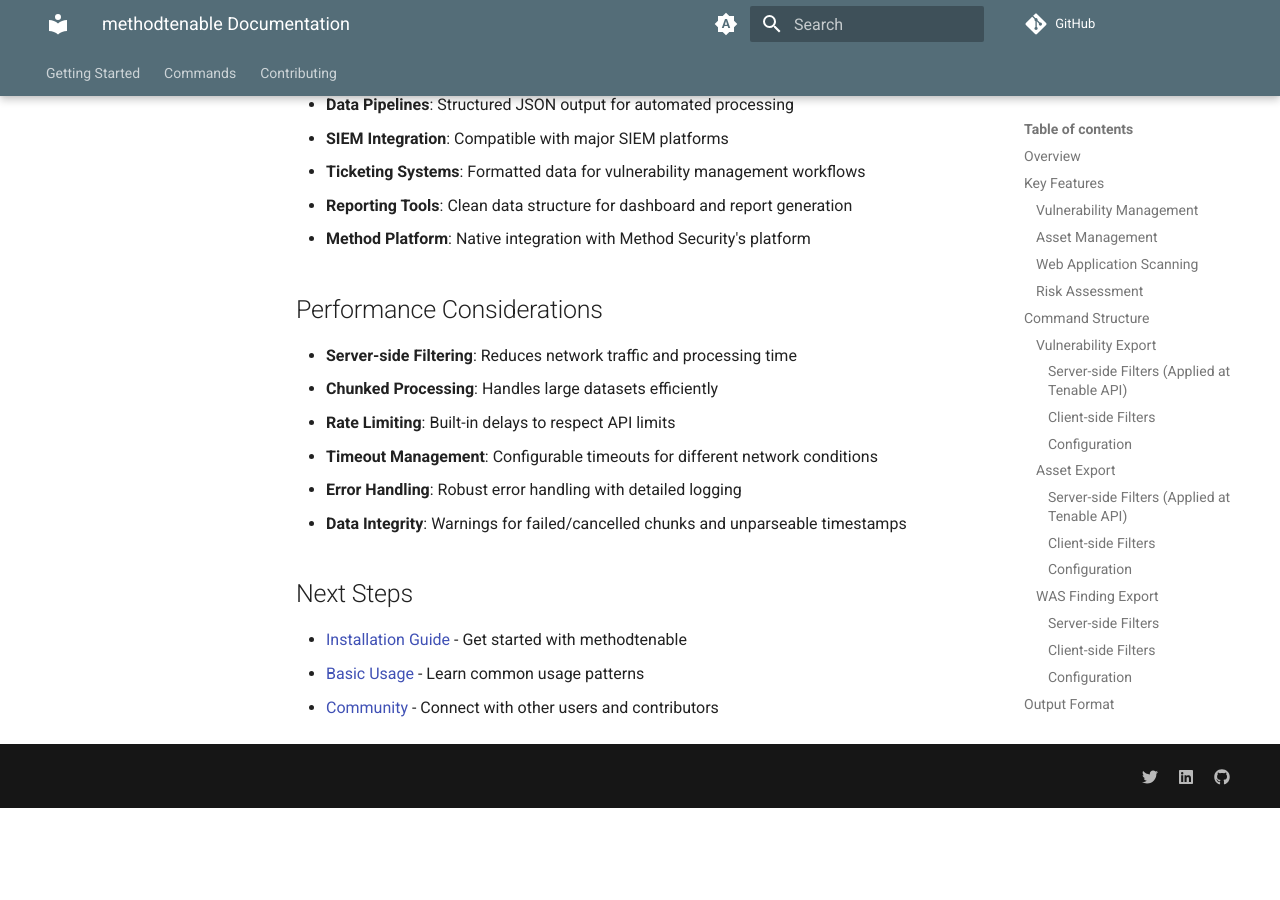
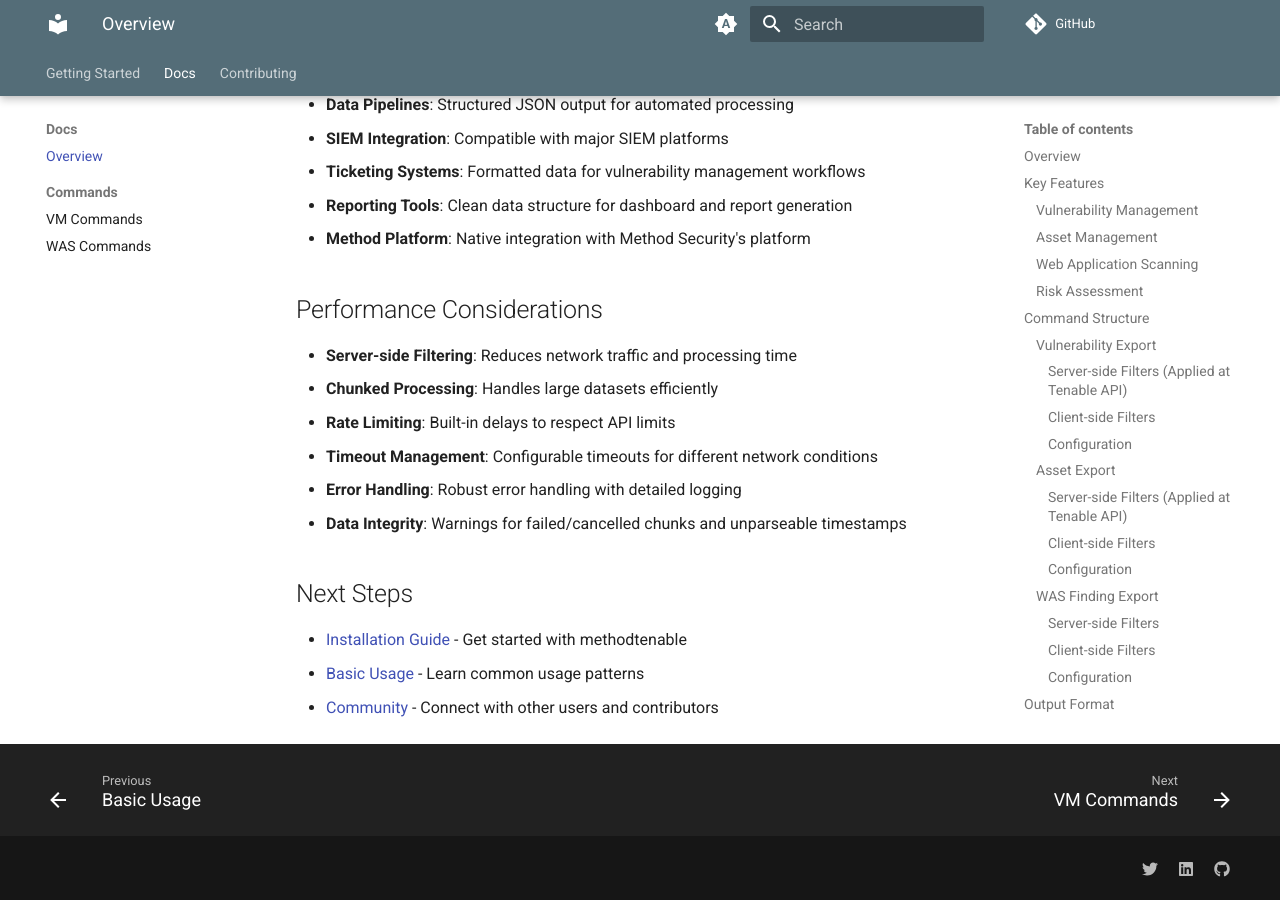
Before and after one commit to method-security/methodtenable, an MkDocs documentation site: the page built from docs/docs/index.md, in a window 1280 px wide and 900 px high, scrolled down 5587 px. Built offline with MkDocs 1.6.1 and Material for MkDocs 9.7.7, drawn with Linux system fonts in a browser that asks for light colours; comment, search, counter and statistics services are not loaded; the version menu is left out; before the commit the page ends 6395 px from its top, so only the background shows below that.

Commit message:
fix: add missing docs/index.md and docs/was.md to nav
The Docs section was missing from the nav entirely. Added a Docs section
with an Overview (docs/index.md) and both command pages (VM and WAS).

Co-Authored-By: Claude Sonnet 4.6 (1M context) <noreply@anthropic.com>

```diff
--- a/mkdocs.yml
+++ b/mkdocs.yml
@@ -11,8 +11,11 @@ nav:
       - Overview: index.md
       - Installation: getting-started/installation.md
       - Basic Usage: getting-started/basic-usage.md
-  - Commands:
-      - VM Commands: docs/vm.md
+  - Docs:
+      - Overview: docs/index.md
+      - Commands:
+          - VM Commands: docs/vm.md
+          - WAS Commands: docs/was.md
   - Contributing:
       - How to contribute: community/community.md
       - Development:
```
